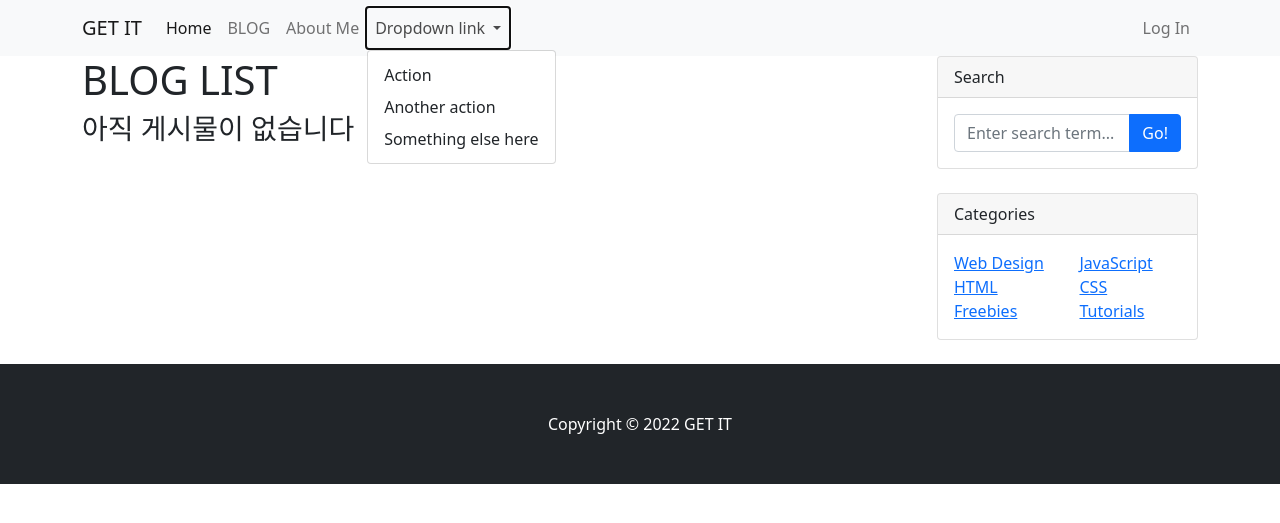
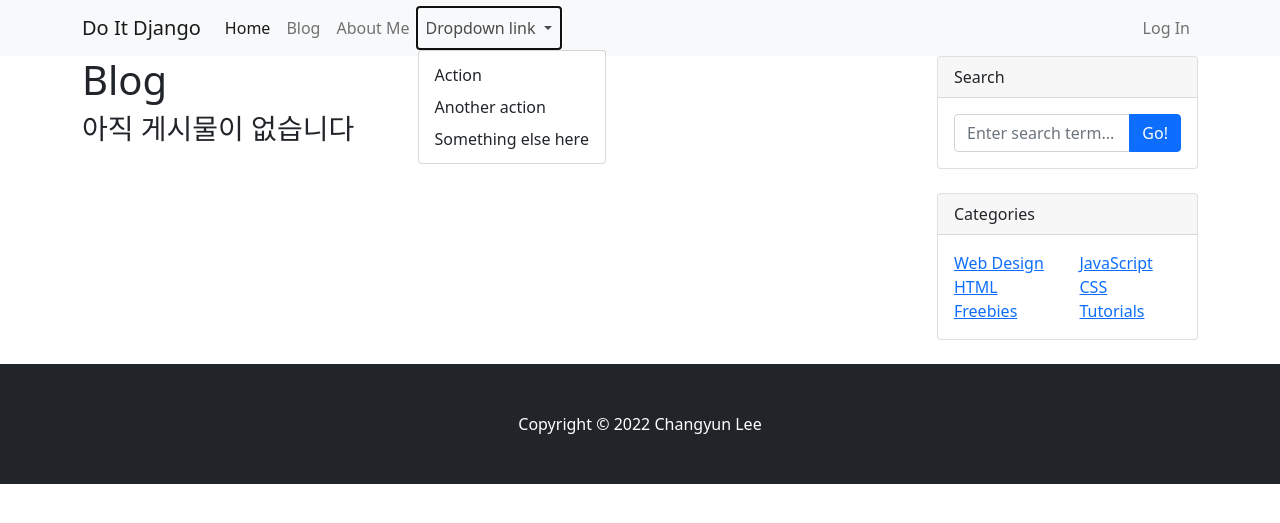
Before and after one commit to yun8565/2022_1_GETIT_django, a Django app: page /blog/ in a window 1280 px wide, after a click on "Dropdown link". Shown: the top 523 px of the page. Run offline with Django 4.2, Linux system fonts and the light colour scheme; data that the repository does not hold is empty; some libraries are stand-ins or nearby versions.

Commit message:
내비게이션 바와 푸터 모듈화

```diff
--- a/blog/templates/blog/base.html
+++ b/blog/templates/blog/base.html
@@ -2,77 +2,13 @@
 {% load static %}
 <html lang="en">
 <head>
-    <title>{% block head_title %} Blog {% endblock %}</title>
+    <title>{% block head_title %}Blog{% endblock %}</title>
     <link rel="stylesheet" href="{% static 'blog/bootstrap.min.css' %}" media="screen">
     <script src="https://kit.fontawesome.com/cb522ecb1c.js" crossorigin="anonymous"></script>
 </head>
 
 <body>
-    <nav class="navbar navbar-expand-lg navbar-light bg-light">
-
-        <div class="container-fluid container">
-            <a class="navbar-brand" href="./index.html">GET IT</a>
-            <button class="navbar-toggler" type="button" data-bs-toggle="collapse" data-bs-target="#navbarNavDropdown"
-                aria-controls="navbarNavDropdown" aria-expanded="false" aria-label="Toggle navigation">
-                <span class="navbar-toggler-icon"></span>
-            </button>
-
-            <div class="collapse navbar-collapse" id="navbarNavDropdown">
-                <ul class="navbar-nav">
-                    <li class="nav-item">
-                        <a class="nav-link active" aria-current="page" href="./index.html">Home</a>
-                    </li>
-                    <li class="nav-item">
-                        <a class="nav-link" href="./blog_list.html">BLOG</a>
-                    </li>
-                    <li class="nav-item">
-                        <a class="nav-link" href="./about_me.html">About Me</a>
-                    </li>
-                    <li class="nav-item dropdown">
-                        <a class="nav-link dropdown-toggle" href="#" id="navbarDropdownMenuLink" role="button"
-                            data-bs-toggle="dropdown" aria-expanded="false">
-                            Dropdown link
-                        </a>
-                        <ul class="dropdown-menu" aria-labelledby="navbarDropdownMenuLink">
-                            <li><a class="dropdown-item" href="#">Action</a></li>
-                            <li><a class="dropdown-item" href="#">Another action</a></li>
-                            <li><a class="dropdown-item" href="#">Something else here</a></li>
-                        </ul>
-                    </li>
-                </ul>
-
-            </div>
-            <ul class="navbar-nav ml-auto">
-                <li class="nav-item">
-                    <a href="#" class="nav-link" data-bs-toggle="modal" data-bs-target="#loginModal">Log In</a>
-                </li>
-
-            </ul>
-
-        </div>
-    </nav>
-
-
-    <!-- Modal -->
-    <div class="modal fade" id="loginModal" tabindex="-1" aria-labelledby="loginModalLabel" aria-hidden="true">
-        <div class="modal-dialog">
-            <div class="modal-content">
-                <div class="modal-header">
-                    <h5 class="modal-title" id="loginModal">Log In</h5>
-                    <button type="button" class="btn-close" data-bs-dismiss="modal" aria-label="Close"></button>
-                </div>
-                <div class="modal-body">
-                    <button type="button" class="btn btn-outline-dark btn-block btn-sm">Log in with Google</button>
-                    <button type="button" class="btn btn-outline-dark btn-block btn-sm">Log in with Email</button>
-                    <button type="button" class="btn btn-outline-dark btn-block btn-sm">Sign up with Email</button>
-                </div>
-                <div class="modal-footer">
-                    <button type="button" class="btn btn-secondary" data-bs-dismiss="modal">Close</button>
-                    <button type="button" class="btn btn-primary">Save changes</button>
-                </div>
-            </div>
-        </div>
-    </div>
+    {% include 'blog/navbar.html' %}
 
     <div class="container">
         <div class="row">
@@ -119,12 +55,7 @@
     </div>
 
     <!-- Footer-->
-    <footer class="py-5 bg-dark">
-        <div class="container">
-            <p class="m-0 text-center text-white">Copyright &copy; 2022 GET IT</p>
-        </div>
-    </footer>
-
+    {% include 'blog/footer.html' %}
 
 
 
--- /dev/null
+++ b/blog/templates/blog/footer.html
@@ -0,0 +1,17 @@
+<!DOCTYPE html>
+<html lang="en">
+    {% load static %}
+<head>
+    <title>{% block head_title %}Blog{% endblock %}</title>
+    <link rel="stylesheet" href="{% static 'blog/bootstrap.min.css' %}" media="screen">
+
+    <script src="https://kit.fontawesome.com/cb522ecb1c.js" crossorigin="anonymous"></script>
+</head>
+<body>
+    <footer class="py-5 bg-dark">
+        <div class="container">
+            <p class="m-0 text-center text-white">Copyright &copy; 2022 Changyun Lee</p>
+        </div>
+    </footer>
+</body>
+<html>
--- /dev/null
+++ b/blog/templates/blog/navbar.html
@@ -0,0 +1,77 @@
+<!DOCTYPE html>
+<html lang="en">
+    {% load static %}
+<head>
+    <title>{% block head_title %}Blog{% endblock %}</title>
+    <link rel="stylesheet" href="{% static 'blog/bootstrap.min.css' %}" media="screen">
+
+    <script src="https://kit.fontawesome.com/cb522ecb1c.js" crossorigin="anonymous"></script>
+</head>
+<body>
+    <nav class="navbar navbar-expand-lg navbar-light bg-light">
+
+        <div class="container-fluid container">
+            <a class="navbar-brand" href="/">Do It Django</a>
+            <button class="navbar-toggler" type="button" data-bs-toggle="collapse" data-bs-target="#navbarNavDropdown"
+                aria-controls="navbarNavDropdown" aria-expanded="false" aria-label="Toggle navigation">
+                <span class="navbar-toggler-icon"></span>
+            </button>
+
+            <div class="collapse navbar-collapse" id="navbarNavDropdown">
+                <ul class="navbar-nav">
+                    <li class="nav-item">
+                        <a class="nav-link active" aria-current="page" href="/">Home</a>
+                    </li>
+                    <li class="nav-item">
+                        <a class="nav-link" href="/blog/">Blog</a>
+                    </li>
+                    <li class="nav-item">
+                        <a class="nav-link" href="/about_me/">About Me</a>
+                    </li>
+                    <li class="nav-item dropdown">
+                        <a class="nav-link dropdown-toggle" href="#" id="navbarDropdownMenuLink" role="button"
+                            data-bs-toggle="dropdown" aria-expanded="false">
+                            Dropdown link
+                        </a>
+                        <ul class="dropdown-menu" aria-labelledby="navbarDropdownMenuLink">
+                            <li><a class="dropdown-item" href="#">Action</a></li>
+                            <li><a class="dropdown-item" href="#">Another action</a></li>
+                            <li><a class="dropdown-item" href="#">Something else here</a></li>
+                        </ul>
+                    </li>
+                </ul>
+
+            </div>
+            <ul class="navbar-nav ml-auto">
+                <li class="nav-item">
+                    <a href="#" class="nav-link" data-bs-toggle="modal" data-bs-target="#loginModal">Log In</a>
+                </li>
+
+            </ul>
+
+        </div>
+    </nav>
+
+
+    <!-- Modal -->
+    <div class="modal fade" id="loginModal" tabindex="-1" aria-labelledby="loginModalLabel" aria-hidden="true">
+        <div class="modal-dialog">
+            <div class="modal-content">
+                <div class="modal-header">
+                    <h5 class="modal-title" id="loginModal">Log In</h5>
+                    <button type="button" class="btn-close" data-bs-dismiss="modal" aria-label="Close"></button>
+                </div>
+                <div class="modal-body">
+                    <button type="button" class="btn btn-outline-dark btn-block btn-sm">Log in with Google</button>
+                    <button type="button" class="btn btn-outline-dark btn-block btn-sm">Log in with Email</button>
+                    <button type="button" class="btn btn-outline-dark btn-block btn-sm">Sign up with Email</button>
+                </div>
+                <div class="modal-footer">
+                    <button type="button" class="btn btn-secondary" data-bs-dismiss="modal">Close</button>
+                    <button type="button" class="btn btn-primary">Save changes</button>
+                </div>
+            </div>
+        </div>
+    </div>
+</body>
+</html>
--- a/blog/templates/blog/post_list.html
+++ b/blog/templates/blog/post_list.html
@@ -1,7 +1,7 @@
 {% extends 'blog/base.html' %}
 
 {% block main_area %}
-    <h1>BLOG LIST</h1>
+    <h1>Blog</h1>
                 {% if post_list %}
                 <!--Blog Post-->
                 {% for p in post_list %}
```
Also changed, not shown: blog/tests.py (+6 -6 lines).
